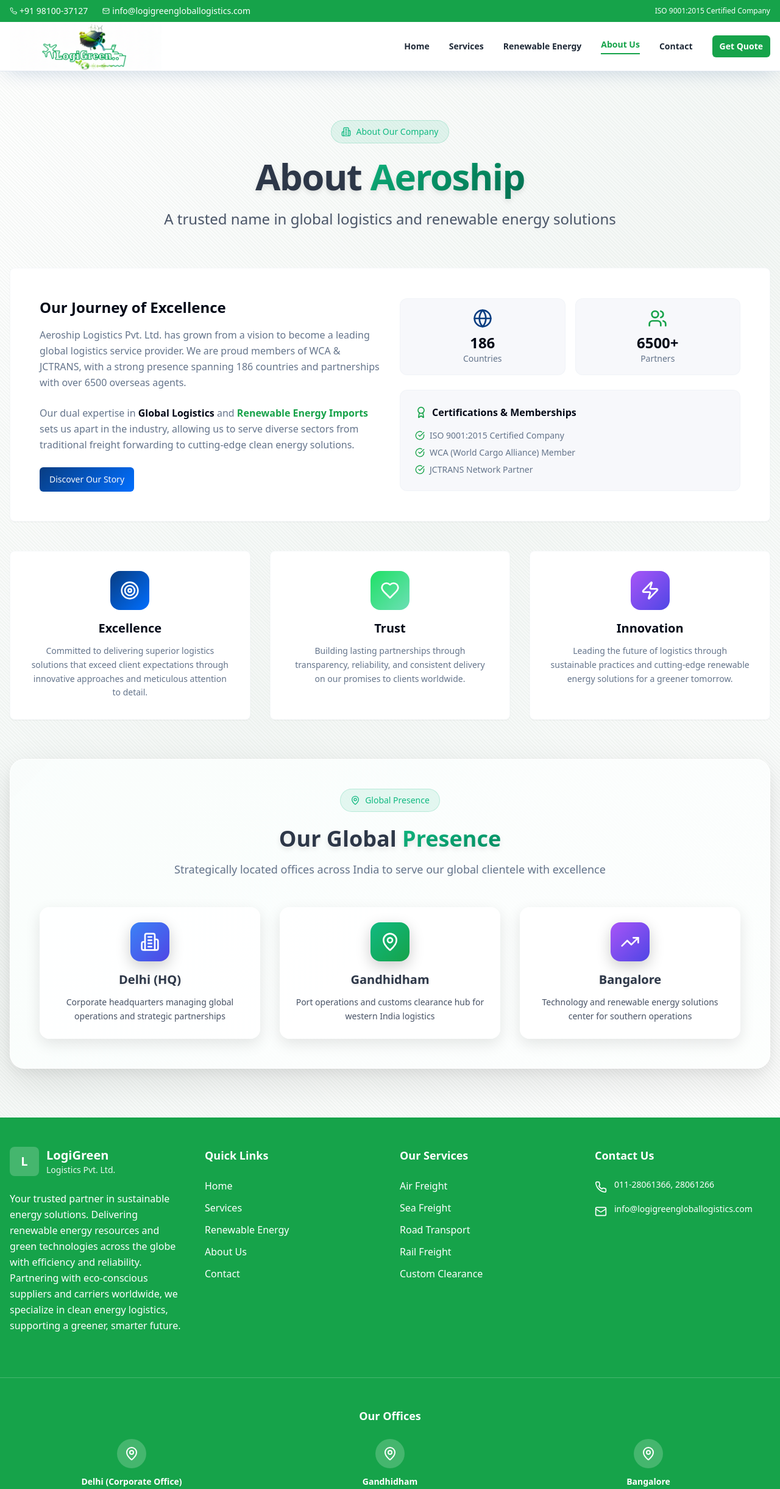
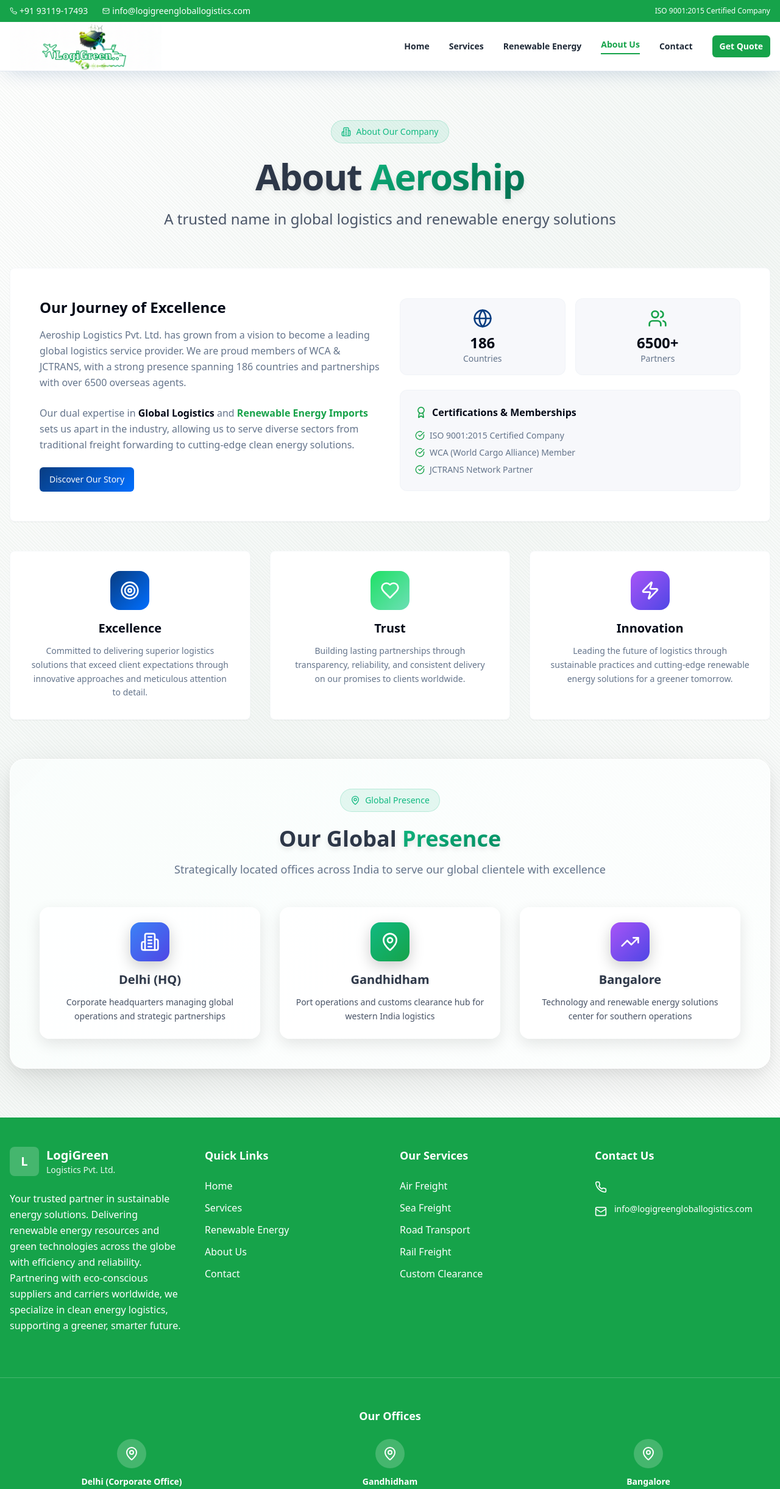
Before and after one commit to LakshyaBagani/aeroship-logistics-green, a React (Vite) app: page /about in a window 1280 px wide. Shown: the top 2441 px of the page at 61% size. Built offline with nearby package versions, Linux system fonts and the light colour scheme; the HTML template or start-up script is replaced by a standard one.

Commit message:
Update phone number and remove landline from footer

```diff
--- a/src/components/layout/Footer.tsx
+++ b/src/components/layout/Footer.tsx
@@ -129,7 +129,6 @@ export default function Footer() {
               <div className="flex items-start space-x-3">
                 <Phone className="w-5 h-5 text-white flex-shrink-0 mt-1" />
                 <div>
-                  <div className="text-white text-sm font-medium">011-28061366, 28061266</div>
                 </div>
               </div>
 
--- a/src/components/layout/Navbar.tsx
+++ b/src/components/layout/Navbar.tsx
@@ -62,7 +62,7 @@ export default function Navbar() {
             <div className="hidden md:flex items-center space-x-6">
               <div className="flex items-center space-x-1">
                 <Phone className="w-3 h-3" />
-                <span>+91 98100-37127</span>
+                <span>+91 93119-17493</span>
               </div>
               <div className="flex items-center space-x-1">
                 <Mail className="w-3 h-3" />
```
